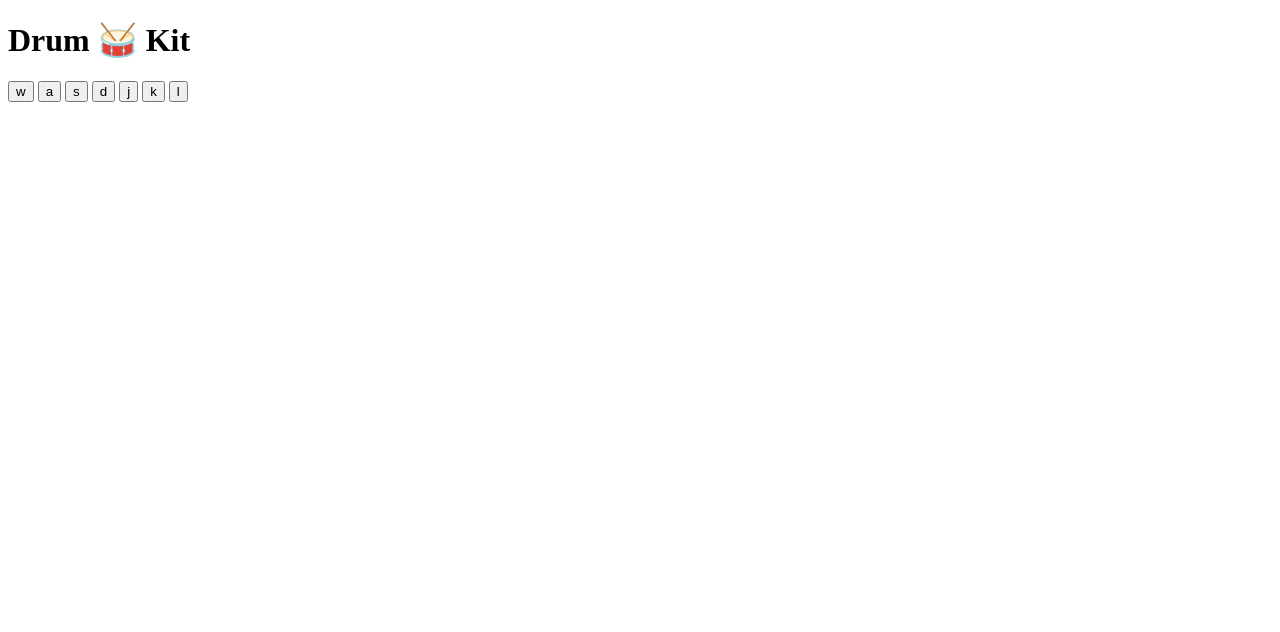
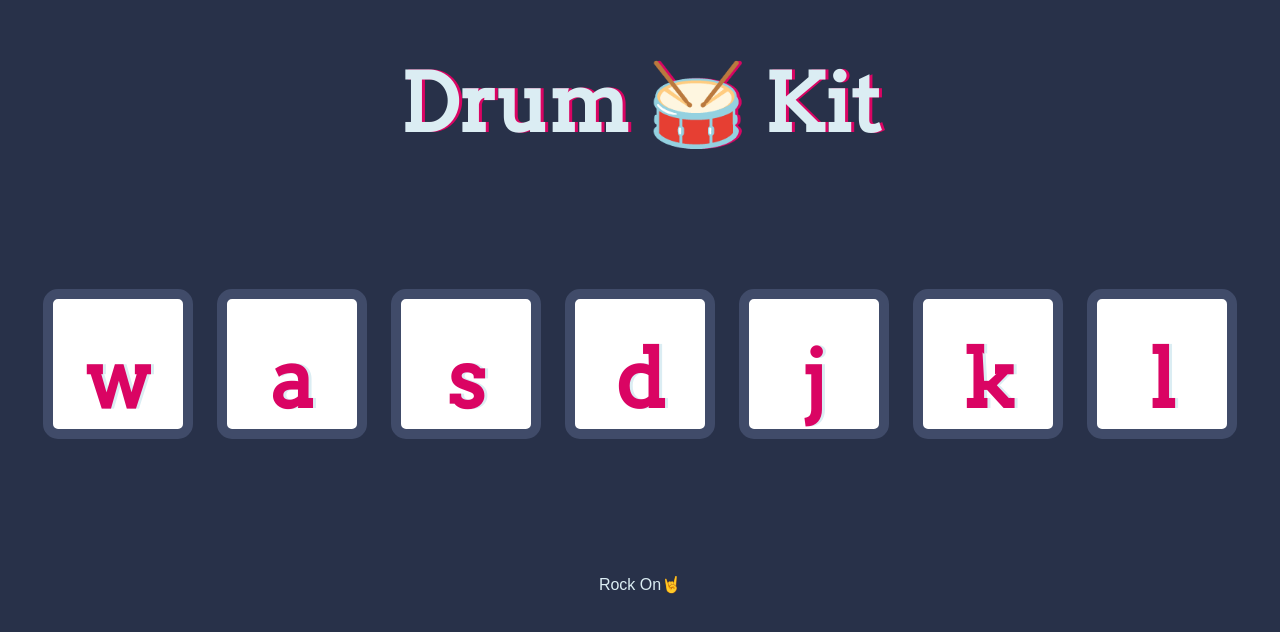
Before and after one commit to AayushMehta0924/Drum-Kit, a plain HTML site: page index.html in a window 1280 px wide. Drawn offline with Linux system fonts and the light colour scheme.

Commit message:
Added CSS

```diff
--- a/index.html
+++ b/index.html
@@ -21,6 +21,10 @@
         <button class="l drum">l</button>
     </div>
 
+    <footer>
+        Rock On🤘
+    </footer>
+
 
 
 
--- a/styles.css
+++ b/styles.css
@@ -0,0 +1,81 @@
+body {
+    text-align: center;
+    background-color: #283149;
+  }
+
+  h1 {
+    font-size: 5rem;
+    color: #DBEDF3;
+    font-family: "Arvo", cursive;
+    text-shadow: 3px 0 #DA0463;
+
+  }
+
+  footer {
+    color: #DBEDF3;
+    font-family: sans-serif;
+  }
+
+  .w {
+
+  }
+
+  .a {
+
+  }
+
+  .s {
+
+  }
+
+  .d {
+
+  }
+
+  .j {
+
+  }
+
+  .k {
+
+  }
+
+  .l {
+
+  }
+
+  .set {
+    margin: 10% auto;
+  }
+
+  .game-over {
+    background-color: red;
+    opacity: 0.8;
+  }
+
+  .pressed {
+    box-shadow: 0 3px 4px 0 #DBEDF3;
+    opacity: 0.5;
+  }
+
+  .red {
+    color: red;
+  }
+
+  .drum {
+    outline: none;
+    border: 10px solid #404B69;
+    font-size: 5rem;
+    font-family: 'Arvo', cursive;
+    line-height: 2;
+    font-weight: 900;
+    color: #DA0463;
+    text-shadow: 3px 0 #DBEDF3;
+    border-radius: 15px;
+    display: inline-block;
+    width: 150px;
+    height: 150px;
+    text-align: center;
+    margin: 10px;
+    background-color: white;
+  }
```
